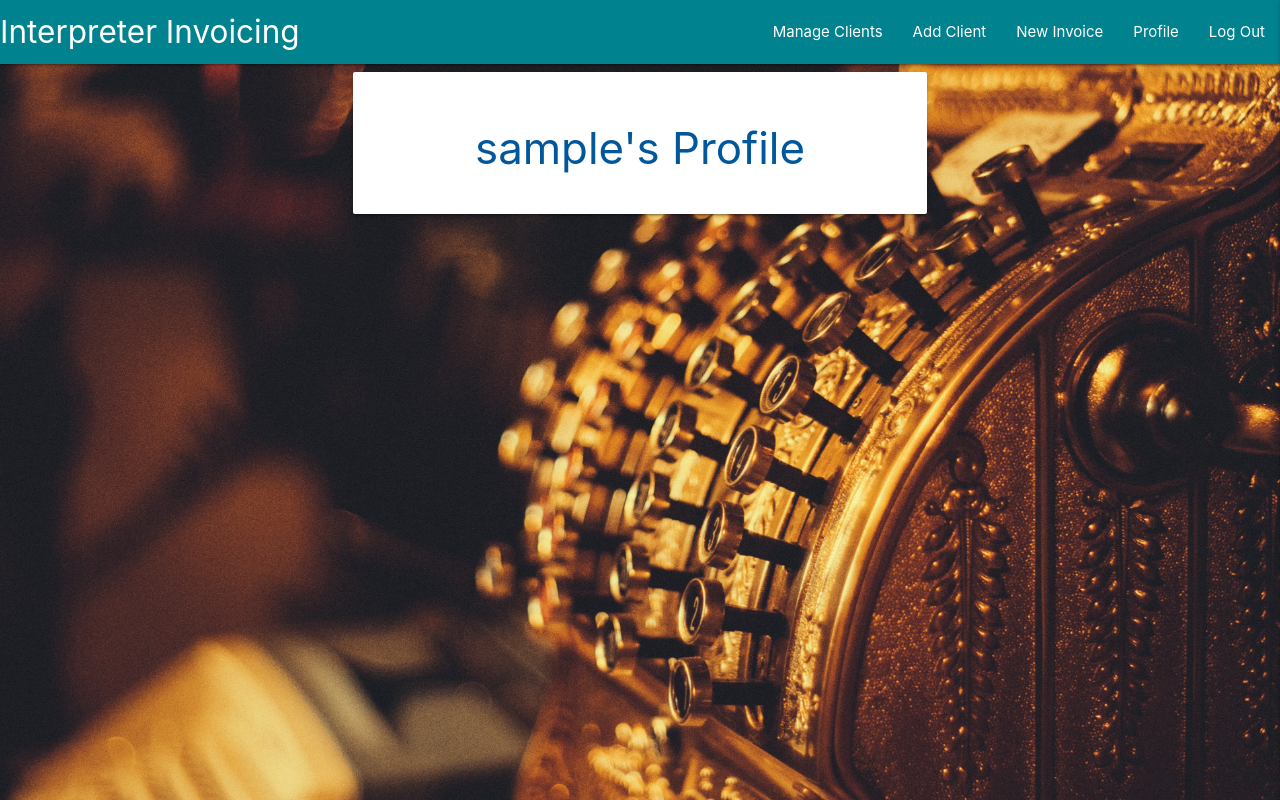
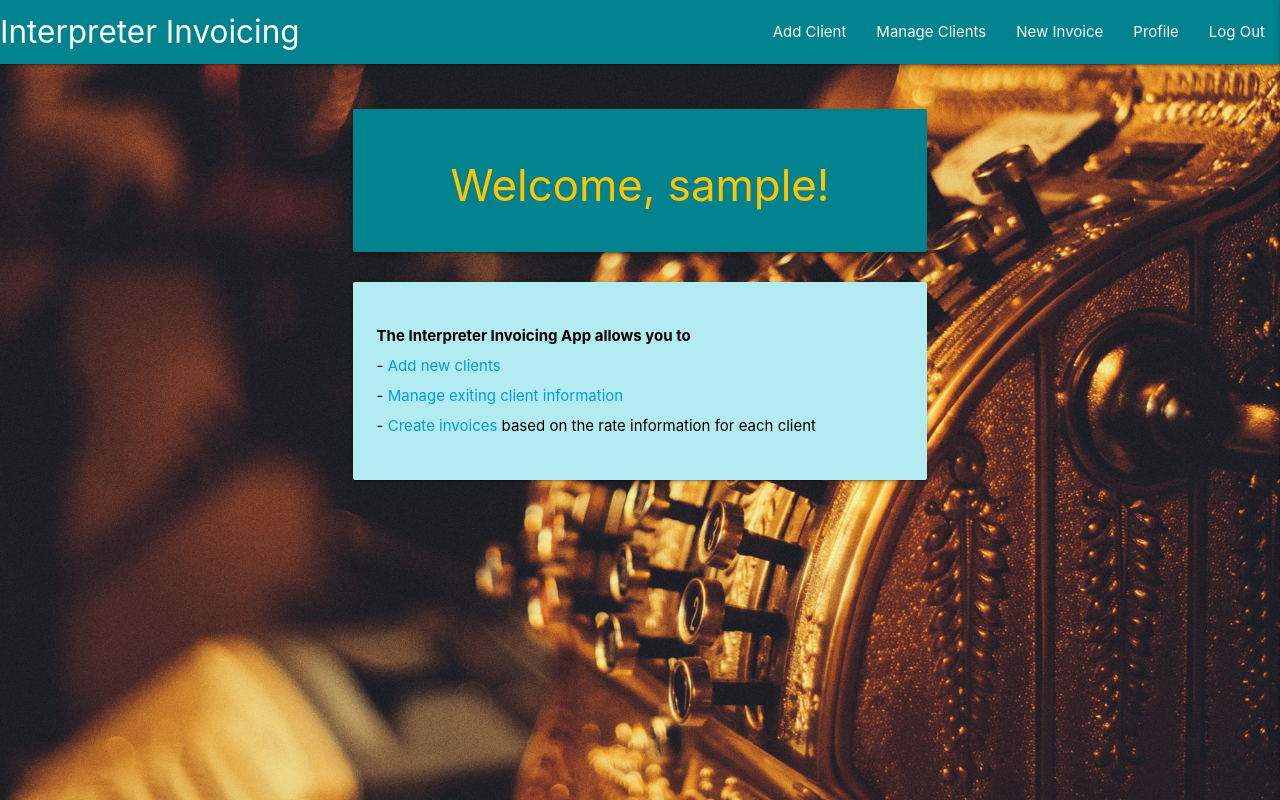
Before and after one commit to Code-Institute-Submissions/katjacodes-invoicingApp_OctResub, a Flask app: page /profile/1 in a window 1280 px wide. Run offline with Flask 2, Linux system fonts and the light colour scheme; the visitor is signed in with stand-in values (Sample User, id 1); a database or web service that is not in the repository returns one stand-in record (values such as "Sample title"); some libraries are stand-ins or nearby versions.

Commit message:
style profile page

```diff
--- a/app.py
+++ b/app.py
@@ -63,7 +63,6 @@ def login():
             if check_password_hash(
                 existing_user["password"], request.form.get("password")):
                     session["user"] = request.form.get("username").lower()
-                    flash("Welcome, {}".format(request.form.get("username")))
                     return redirect(url_for(
                         "profile", username=session["user"]))
             else:
--- a/templates/base.html
+++ b/templates/base.html
@@ -26,8 +26,8 @@
 				<ul class="right hide-on-med-and-down">
 
                     {% if session.user %}
+                        <li><a href="{{ url_for('add_client') }}">Add Client</a></li>
                         <li><a href="{{ url_for('get_clientInfo') }}">Manage Clients</a></li>
-                        <li><a href="{{ url_for('add_client') }}">Add Client</a></li>
                         <li><a href="{{ url_for('invoice') }}">New Invoice</a></li>
                         <li><a href="{{ url_for('profile', username=session['user']) }}">Profile</a></li>
                         <li><a href="{{ url_for('logout') }}">Log Out</a></li>
--- a/templates/profile.html
+++ b/templates/profile.html
@@ -5,10 +5,20 @@
 
     <div class="row">
         <div class="col s12 m8 offset-m2">
-            <div class="card-panel">
-                <h3 class="center-align light-blue-text text-darken-4">
-                    {{ username }}'s Profile
+            <div class="card-panel cyan darken-3 text-shadow" style="margin-top: 3em;">
+                <h3 class="center-align amber-text text-accent-3 center-align">
+                    Welcome, {{ username }}!
                 </h3>
+            </div>
+        </div>
+        <div class="col s12 m8 offset-m2">
+            <div class="card-panel cyan lighten-4 text-shadow" style="margin-top: 1em;">
+                <ul class="left-align black-text left-align" style="line-height: 2;">
+                    <li style="font-weight: 700;">The Interpreter Invoicing App allows you to</li>
+                    <li>- <a href="{{ url_for('add_client') }}">Add new clients</a></li>
+                    <li>- <a href="{{ url_for('get_clientInfo') }}">Manage exiting client information</a></li>
+                    <li>- <a href="{{ url_for('invoice') }}">Create invoices</a> based on the rate information for each client</li>
+                <ul>
             </div>
         </div>
     </div>
```
Also changed, not shown: static/css/style.css (indentation only).
